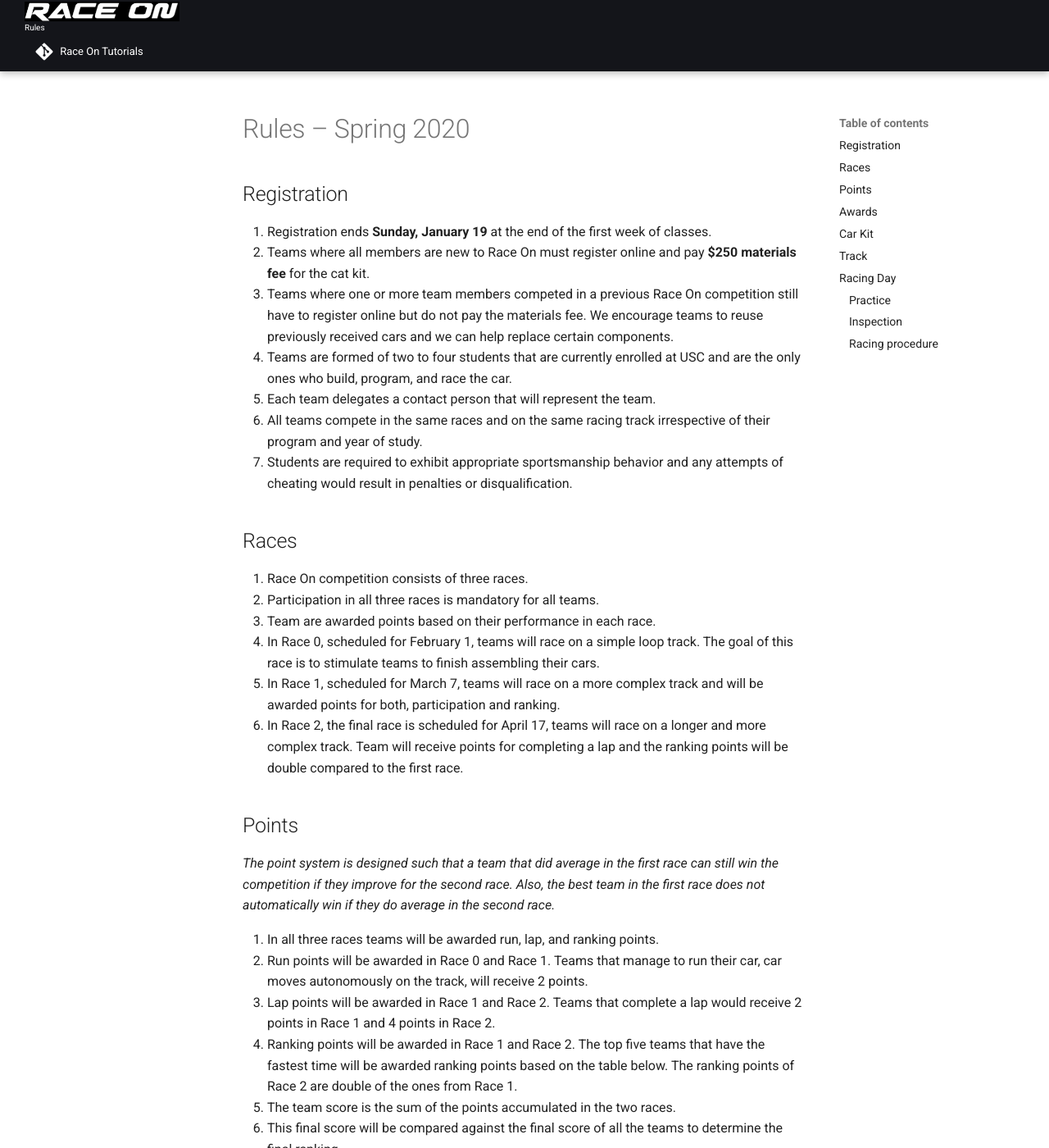
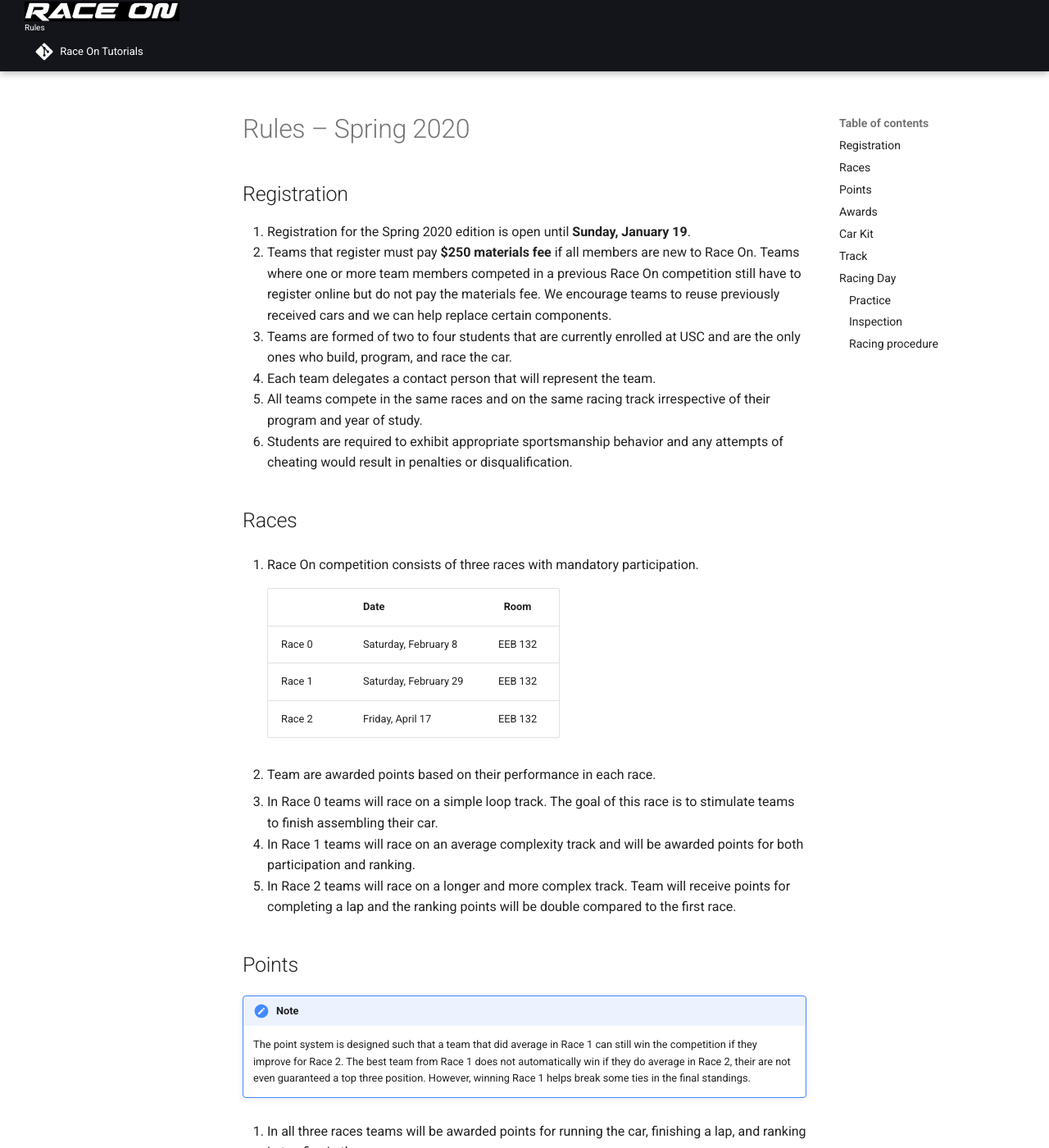
Before and after one commit to race-on/webpage, an MkDocs documentation site: the page built from source/rules.md, in a window 1280 px wide and 1400 px high. Shown: the whole window at 82% size. Built offline with MkDocs 1.6.1 and Material for MkDocs 9.7.7, drawn with Linux system fonts in a browser that asks for light colours; comment, search, counter and statistics services are not loaded; some of the changed text lies outside the part shown.

Commit message:
Update Points section of the Rules page

```diff
--- a/source/rules.md
+++ b/source/rules.md
@@ -5,9 +5,8 @@
 
 ## Registration
 
-1. Registration ends **Sunday, January 19** at the end of the first week of classes.
-1. Teams where all members are new to Race On must register online and pay **$250 materials fee** for the cat kit.
-1. Teams where one or more team members competed in a previous Race On competition still have to register online but do not pay the materials fee. We encourage teams to reuse previously received cars and we can help replace certain components.
+1. Registration for the Spring 2020 edition is open until **Sunday, January 19**.
+1. Teams that register must pay **$250 materials fee** if all members are new to Race On. Teams where one or more team members competed in a previous Race On competition still have to register online but do not pay the materials fee. We encourage teams to reuse previously received cars and we can help replace certain components.
 1. Teams are formed of two to four students that are currently enrolled at USC and are the only ones who build, program, and race the car.
 1. Each team delegates a contact person that will represent the team.
 1. All teams compete in the same races and on the same racing track irrespective of their program and year of study.
@@ -16,37 +15,51 @@
 
 ## Races
 
-1. Race On competition consists of three races.
-1. Participation in all three races is mandatory for all teams.
+1. Race On competition consists of three races with mandatory participation.
+
+	|        | **Date**              | **Room**|
+	|--------|-----------------------|:-------:|
+	| Race 0 | Saturday, February 8  | EEB 132 |
+	| Race 1 | Saturday, February 29 | EEB 132 |
+	| Race 2 | Friday, April 17      | EEB 132 |
+
 1. Team are awarded points based on their performance in each race.
-1. In Race 0, scheduled for February 1, teams will race on a simple loop track. The goal of this race is to stimulate teams to finish assembling their cars.
-1. In Race 1, scheduled for March 7, teams will race on a more complex track and will be awarded points for both, participation and ranking.
-1. In Race 2, the final race is scheduled for April 17, teams will race on a longer and more complex track. Team will receive points for completing a lap and the ranking points will be double compared to the first race.
+1. In Race 0 teams will race on a simple loop track. The goal of this race is to stimulate teams to finish assembling their car.
+1. In Race 1 teams will race on an average complexity track and will be awarded points for both participation and ranking.
+1. In Race 2 teams will race on a longer and more complex track. Team will receive points for completing a lap and the ranking points will be double compared to the first race.
 
 
 ## Points
 
-*The point system is designed such that a team that did average in the first race can still win the competition if they improve for the second race. Also, the best team in the first race does not automatically win if they do average in the second race.*
+!!! note
+	The point system is designed such that a team that did average in Race 1 can still win the competition if they improve for Race 2. The best team from Race 1 does not automatically win if they do average in Race 2, their are not even guaranteed a top three position. However, winning Race 1 helps break some ties in the final standings.
 
-1. In all three races teams will be awarded run, lap, and ranking points.
+
+1. In all three races teams will be awarded points for running the car, finishing a lap, and ranking in top five in the race.
+
+	|        | **Race 0** | **Race 1** | **Race 2** |
+	|--------|:----------:|:----------:|:----------:|
+	| Run    |      2     |      2     |      -     |
+	| Lap    |      -     |      2     |      4     |
+	| Rank 1 |      -     |     10     |     20     |
+	| Rank 2 |      -     |      8     |     16     |
+	| Rank 3 |      -     |      6     |     12     |
+	| Rank 4 |      -     |      4     |      8     |
+	| Rank 5 |      -     |      2     |      4     |
+
 1. Run points will be awarded in Race 0 and Race 1. Teams that manage to run their car, car moves autonomously on the track, will receive 2 points.
 1. Lap points will be awarded in Race 1 and Race 2. Teams that complete a lap would receive 2 points in Race 1 and 4 points in Race 2.
 1. Ranking points will be awarded in Race 1 and Race 2. The top five teams that have the fastest time will be awarded ranking points based on the table below. The ranking points of Race 2 are double of the ones from Race 1.
-1. The team score is the sum of the points accumulated in the two races.
+1. The team score is the sum of the points accumulated in all the races.
 1. This final score will be compared against the final score of all the teams to determine the final ranking.
 1. The team with the most points wins.
-1. If multiple teams have the same number of points, they will receive the same ranking. (For example, if there are 7 teams and their points are 25, 20, 20, 17, 13, 13, 10, there will be two second place winners and two fourth place winners.)
+1. If multiple teams have the same number of points, they will receive the same ranking.
 
 
-|        | **Race 0** | **Race 1** | **Race 2** |
-|--------|:----------:|:----------:|:----------:|
-| Run    |      2     |      2     |      -     |
-| Lap    |      -     |      2     |      4     |
-| Rank 1 |      -     |     10     |     20     |
-| Rank 2 |      -     |      8     |     16     |
-| Rank 3 |      -     |      6     |     12     |
-| Rank 4 |      -     |      4     |      8     |
-| Rank 5 |      -     |      2     |      4     |
+!!! example
+    Team 1 manages to assemble the car for Race 0 and run it on the track. In Race 1, the team runs the car but does not complete a lap, and in Race 2, the team finishes the lap and it is the fastest lap of all teams. As a result, Team 1 will receive 28 points: 2 points for running the car in Race 0, plus 2 points for running the car in Race 1, plus 4 points for finishing a lap in Race 2, and plus 20 points for ranking first in Race 2.
+
+    Team 2 does not manage to assemble the car for Race 0. In Race 1 they finish a lap and rank third and in Race 2 the car runs on the track but does not complete a lap. As a result, team 2 will receive 10 points: 2 points for running the car in Race 1, plus 2 points for finishing a lap in Race 1, and plus 6 points for ranking third in Race 1.
 
 ## Awards
 
@@ -56,7 +69,7 @@
 
 1. All teams compete with a car built around an 1/10 scale RC touring chassis.
 1. Distance between the front and back wheels, wheelbase, should be between 250 mm to 270 mm.
-1. Altering the contact surface of the tires is not allowed.
+1. Altering the contact surface of the tires is not allowed. Changing the tires to similar ones but with different tire pattern is allowed.
 1. Cars should use one Mabuchi RS-540SH brushed motor to drive the car.
 1. Cars should use one battery, two LiPo cells with 7.4 V nominal and 8.4 V max, to power the car and the electronics.
 1. Converters that produce voltages above 8.4 V are not allowed.
@@ -65,15 +78,18 @@
 1. Car dimensions should not exceed 12 inch width, 15 inch length, and 12 inch height with all sensors and additional boards mounted.
 1. Adding additional sensors such as accelerometer, gyroscope, encoders is allowed.
 1. Adjusting the suspension springs and weight balance, removing auxiliary chassis parts, and mounting additional boards is allowed.
-1. To see whether your additional modifications are acceptable, contact Race On team before implementing. If your modifications are illegal, you will not be allowed to compete in the races.
+1. Additional modifications are allowed if they are easy to replicate by other teams.
+
+!!! attention
+    To see whether your additional modifications are acceptable, contact Race On team before implementing them. If your modifications are illegal, you will not be allowed to compete in the races.
 
 ## Track
 
-1. Racing track is black with white lines delimiting the track boundary.
+1. Racing track is built out of black segments containing white lines for delimiting the track boundary.
 1. The dimensions of a track segment are 48 inch width and 48 inch length.
 1. The white lines delimiting the track are 2 inch wide and spaced 2 inch from the edge of the track segment.
 1. Track segments are of three types, Start/Finish Line, Straight Line, and 90° Turn.
-1. The Start/Finish segment has in the middle two white squares which are 2 in wide and spaced 2 inch apart.
+1. The Start/Finish segment is similar to Straing Line segment but has two white squares in the middle which are 2 inch wide and spaced 2 inch apart.
 
 ## Racing Day
 
```
